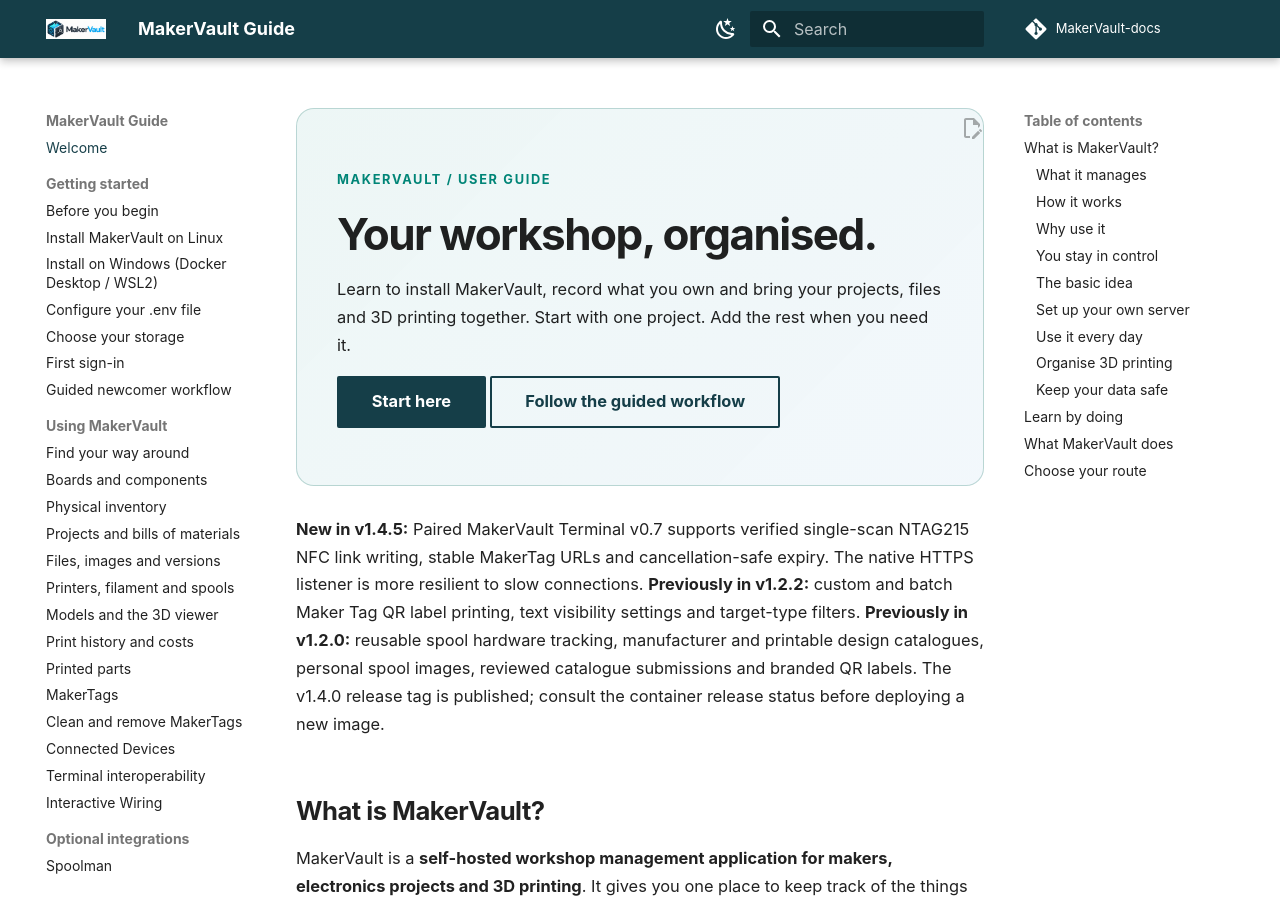
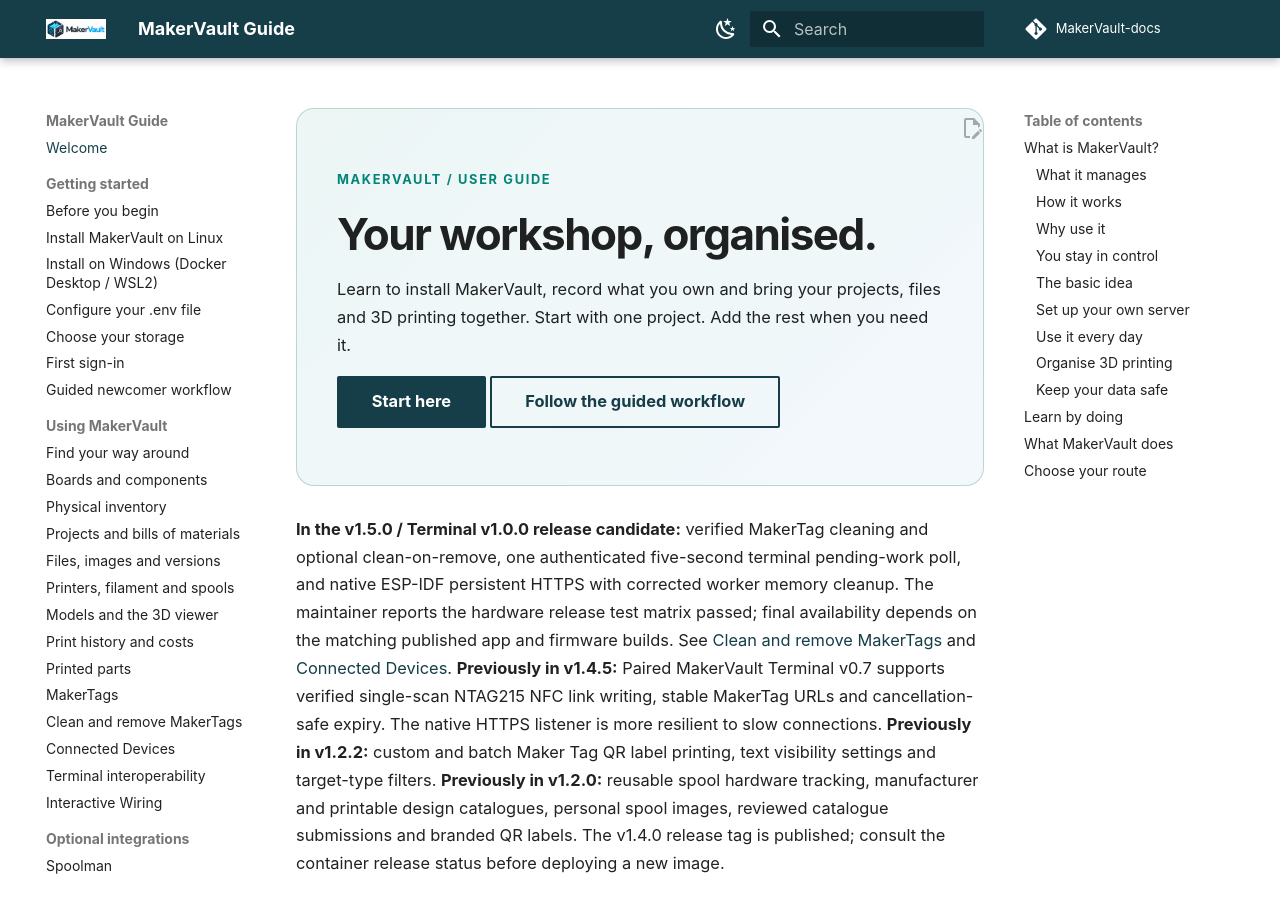
Before and after one commit to gavrd7/MakerVault-docs, an MkDocs documentation site: the page built from docs/guide/index.md, in a window 1280 px wide and 900 px high. Built offline with MkDocs 1.6.1 and Material for MkDocs 9.7.7, drawn with Linux system fonts in a browser that asks for light colours; comment, search, counter and statistics services are not loaded.

Commit message:
docs: highlight validated v1.5/Terminal v1.0 changes on guide landing page

```diff
--- a/docs/guide/index.md
+++ b/docs/guide/index.md
@@ -9,7 +9,7 @@
 [Follow the guided workflow](getting-started/first-project.md){ .md-button }
 </div>
 
-**New in v1.4.5:** Paired MakerVault Terminal v0.7 supports verified single-scan NTAG215 NFC link writing, stable MakerTag URLs and cancellation-safe expiry. The native HTTPS listener is more resilient to slow connections. **Previously in v1.2.2:** custom and batch Maker Tag QR label printing, text visibility settings and target-type filters. **Previously in v1.2.0:** reusable spool hardware tracking, manufacturer and printable design catalogues, personal spool images, reviewed catalogue submissions and branded QR labels. The v1.4.0 release tag is published; consult the container release status before deploying a new image.
+**In the v1.5.0 / Terminal v1.0.0 release candidate:** verified MakerTag cleaning and optional clean-on-remove, one authenticated five-second terminal pending-work poll, and native ESP-IDF persistent HTTPS with corrected worker memory cleanup. The maintainer reports the hardware release test matrix passed; final availability depends on the matching published app and firmware builds. See [Clean and remove MakerTags](using/maker-tag-maintenance.md) and [Connected Devices](using/connected-devices.md). **Previously in v1.4.5:** Paired MakerVault Terminal v0.7 supports verified single-scan NTAG215 NFC link writing, stable MakerTag URLs and cancellation-safe expiry. The native HTTPS listener is more resilient to slow connections. **Previously in v1.2.2:** custom and batch Maker Tag QR label printing, text visibility settings and target-type filters. **Previously in v1.2.0:** reusable spool hardware tracking, manufacturer and printable design catalogues, personal spool images, reviewed catalogue submissions and branded QR labels. The v1.4.0 release tag is published; consult the container release status before deploying a new image.
 
 ## What is MakerVault?
 
```
